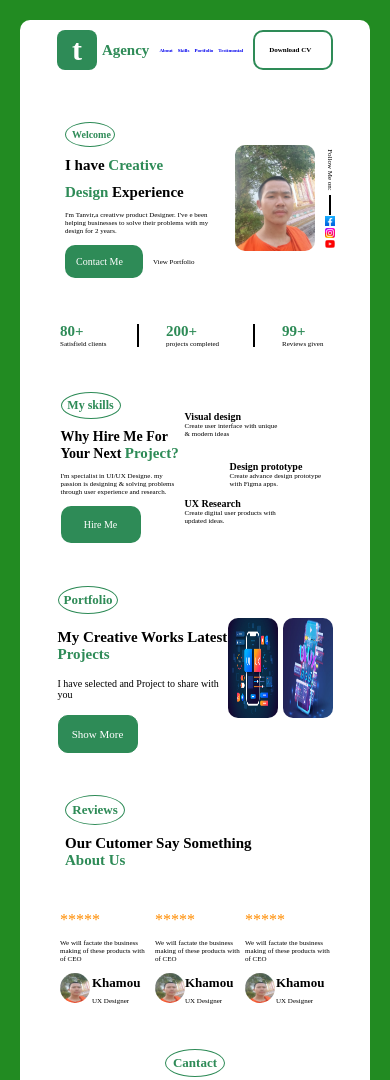
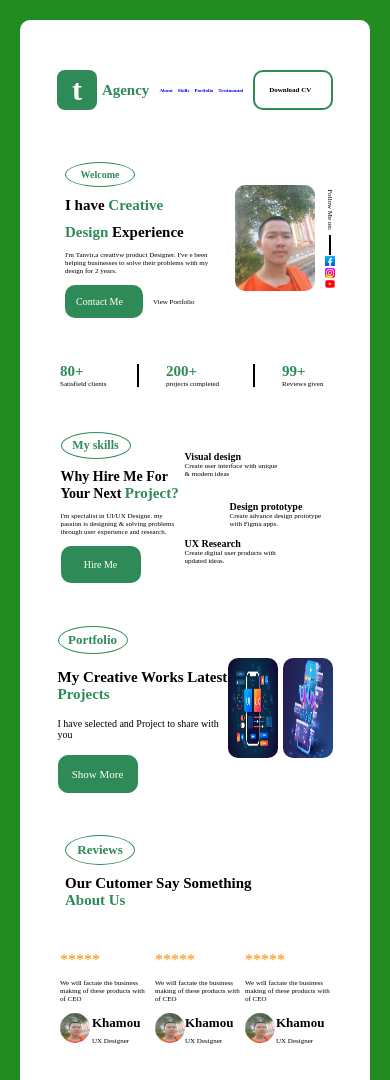
Before and after one commit to Khamhou2024/portfolio, a plain HTML site: page index.html in a window 390 px wide. Shown: the top 1080 px of the page. Drawn offline with Linux system fonts and the light colour scheme.

Commit message:
Update Code-3

```diff
--- a/style.css
+++ b/style.css
@@ -14,6 +14,7 @@ body {
   display: flex;
   flex-direction: column;
   border-radius: 10px;
+  padding: 40px;
 }
 .container .con-nav {
   padding: 30px;
@@ -527,7 +528,6 @@ body {
     align-items: center;
     gap: 40px;
     background-color: #fff;
-    margin: 20px;
   }
   .container .con-nav {
     display: flex;
@@ -581,7 +581,7 @@ body {
   }
   .con-nav-1 .welcome {
     font-size: 10px;
-    width: 50px;
+    width: 70px;
   }
   .con-nav-1 .box-1 {
     display: flex;
@@ -715,7 +715,7 @@ body {
     gap: 60px;
   }
   .con-nav-3 .text-6 {
-    width: 60px;
+    width: 70px;
     font-size: 12px;
   }
 
@@ -754,7 +754,7 @@ body {
   }
   .con-nav-4 .text-16 {
     font-size: 13px;
-    width: 60px;
+    width: 70px;
   }
   .con-nav-4 .button-1 {
     font-size: 11px;
@@ -791,7 +791,7 @@ body {
   }
   .con-nav-5 .text-19 {
     font-size: 13px;
-    width: 60px;
+    width: 70px;
   }
   .container .con-nav-6 {
     display: flex;
```
